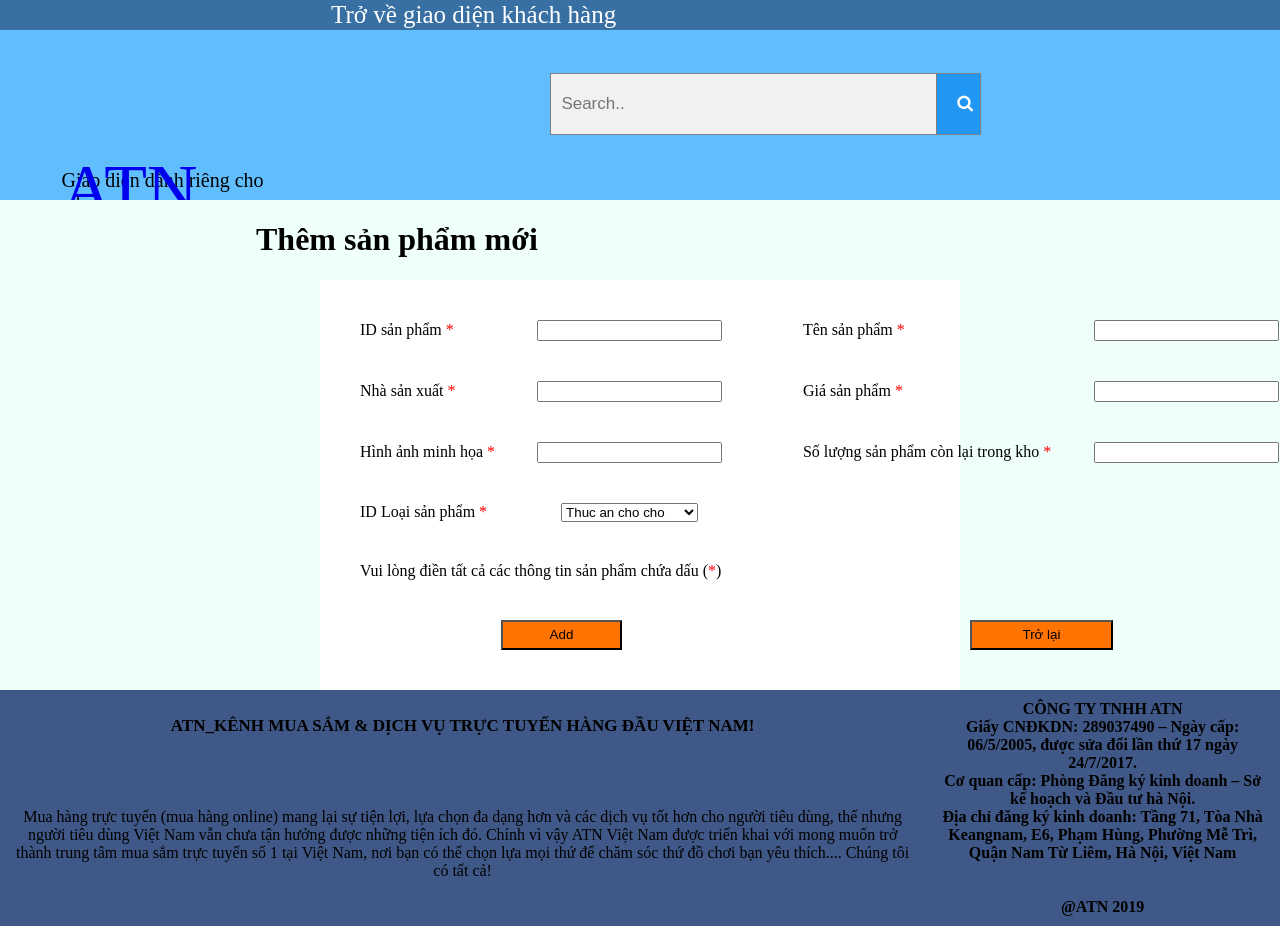
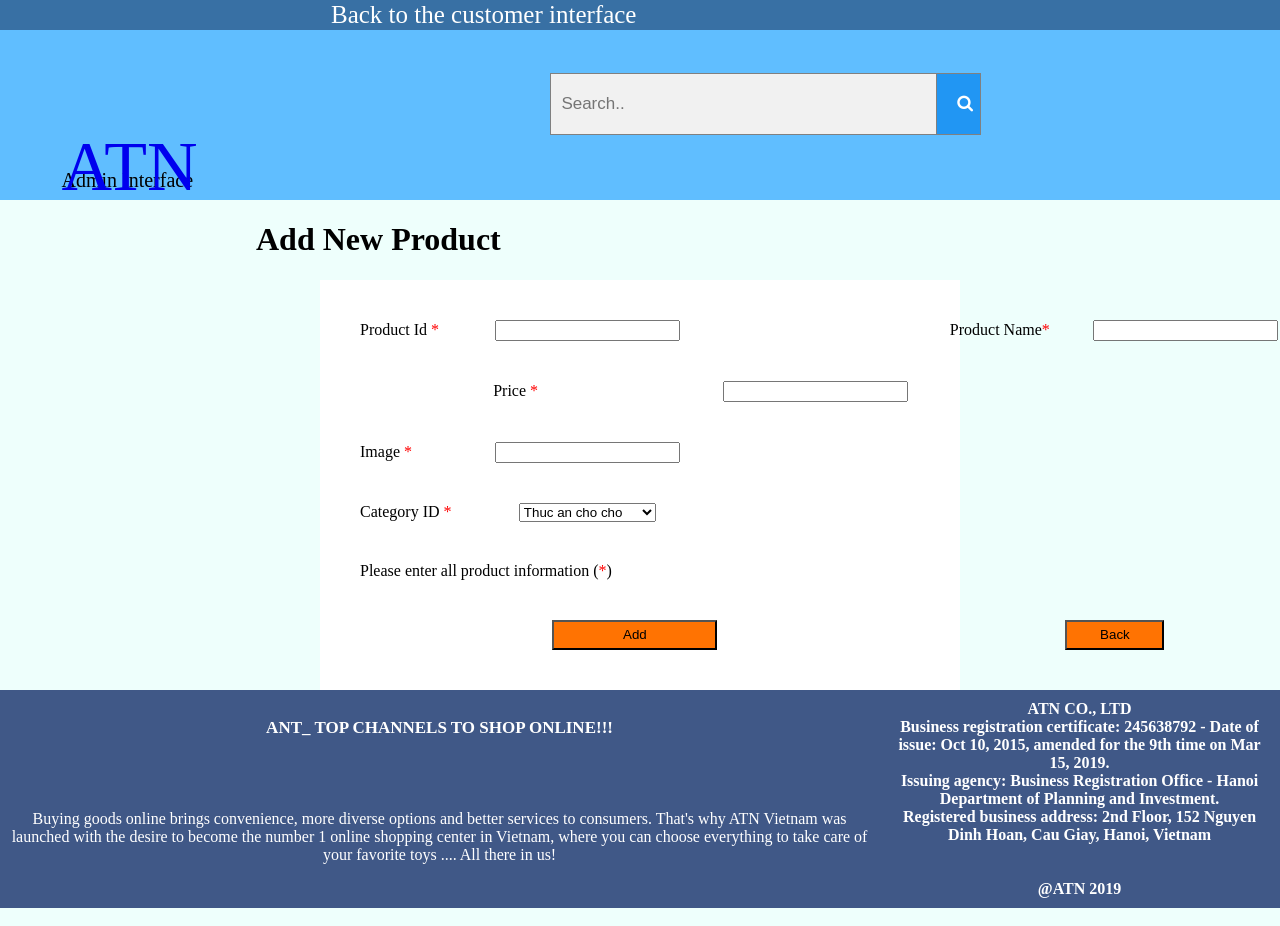
Before and after one commit to mrvictory1509/123, a PHP site: page /add.php in a window 1280 px wide. Run offline with PHP 8.4, Linux system fonts and the light colour scheme; data comes from the database, SQL or seed files in the repository.

Commit message:
Update add.php

```diff
--- a/add.php
+++ b/add.php
@@ -1,7 +1,7 @@
 <!DOCTYPE html>
 <html>
 <head>
-	<title>Sửa đổi thông tin sản phẩm</title>
+	<title>Edit Information Product</title>
 	<meta charset="utf-8">
 	<link rel="stylesheet" href="style.css">
 	<link rel="stylesheet" href="https://cdnjs.cloudflare.com/ajax/libs/font-awesome/4.7.0/css/font-awesome.min.css">
@@ -10,12 +10,12 @@
 	<div class="header">
 		<div class="nava">
 			<ul>
-				<li><a href="https://designweb.herokuapp.com/ATN.php">Trở về giao diện khách hàng</a></li>
+				<li><a href="https://designweb.herokuapp.com/ATN.php">Back to the customer interface</a></li>
 			</ul>
 		</div>
 		<div class="banner">
 		 		<div class="Home">
-		 			<p>Giao diện dành riêng cho admin</p>
+		 			<p>Admin Interface</p>
 					<a href="https://designweb.herokuapp.com/ATN.php">ATN Shop</a>
 				</div>
 				<div class="Search">
@@ -31,16 +31,13 @@
 	<div class="main">
 		<div >
 			<div   style="width:60%; margin: auto;" >
-				<h1>Thêm sản phẩm mới</h1>
+				<h1>Add New Product</h1>
 			</div>
 				<?php
 					require_once('./ATNconnector.php');
 					if(isset($_POST['Productid']))
 					{
-						//Lấy dữ liệu gửi lên
-
 						$ID = $_POST['Productid'];
-						// insert dữ liệu
 						$Images = $_POST['Images'];
 						$Manufacturer = $_POST['Manufacturer'];
 						$Productname = $_POST['Productname'];
@@ -60,37 +57,30 @@
 							$message = "Product add";
 							echo "<script type='text/javascript'>alert('$message');</script>";
 						}
-
 					}
 					 ?>
-
 			<div  class="dangky2">
 				<form action="admin.php" method="POST">
 	 				<table  cellspacing="40" cellpadding="0" >
 	 					<tr>
-	 						<td>ID sản phẩm <SPAN style="color: red">*</SPAN></td>
+	 						<td>Product Id <SPAN style="color: red">*</SPAN></td>
 	 						<th><input type="text" name="Productid" required></th>
 	 						<th></th>
-	 						<td>Tên sản phẩm <SPAN style="color: red">*</SPAN></td>
+	 						<td>Product Name<SPAN style="color: red">*</SPAN></td>
 	 						<th><input type="text" name="Productname" required></th>
 	 					</tr>
 	 					<tr>
-	 						<td>Nhà sản xuất <SPAN style="color: red">*</SPAN></td>
-	 						<th><input type="text" name="Manufacturer" required></th>
 	 						<th></th>
-	 						<td>Giá sản phẩm <SPAN style="color: red">*</SPAN></td>
+	 						<td>Price <SPAN style="color: red">*</SPAN></td>
 	 						<th><input type="text" name="Unitprice" required></th>
 	 					</tr>
 	 					<tr>
-	 						<td>Hình ảnh minh họa <SPAN style="color: red">*</SPAN></td>
+	 						<td>Image <SPAN style="color: red">*</SPAN></td>
 	 						<th><input type="text" name="Images" required></th>
 	 						<th></th>
-	 						<td>Số lượng sản phẩm còn lại trong kho <SPAN style="color: red">*</SPAN></td>
-	 						<th><input type="text" name="Stock" required></th>
 	 					</tr>
-
 	 					<tr>
-	 						<td>ID Loại sản phẩm <SPAN style="color: red">*</SPAN></td>
+	 						<td>Category ID <SPAN style="color: red">*</SPAN></td>
 	 						<th><select name="Categoryid" >
 								<?php
 									$conn = new ATNconnector();
@@ -106,34 +96,32 @@
 								</select>
 	 						</th>
 	 					</tr>
-	 					<tr><td colspan="5" > Vui lòng điền tất cả các thông tin sản phẩm chứa dấu (<SPAN style="color: red">*</SPAN>)</td></tr>
+	 					<tr><td colspan="5" > Please enter all product information (<SPAN style="color: red">*</SPAN>)</td></tr>
 	 					<tr>
 	 						<th colspan="3" > <input type="submit" value="Add" style=" background-color: #FF7302; text-decoration-color: #FFFFFF; width:30%; height: 30px" ></th>
-	 						<th colspan="2" > <a href="https://designweb.herokuapp.com/admin.php"><input type="button" value="Trở lại" style=" background-color: #FF7302; text-decoration-color: #FFFFFF; width:30%; height: 30px"></a></th>
+	 						<th colspan="2" > <a href="https://designweb.herokuapp.com/admin.php"><input type="button" value="Back" style=" background-color: #FF7302; text-decoration-color: #FFFFFF; width:30%; height: 30px"></a></th>
 	 					</tr>
 	 				</table>
 	 				</form>
 			</div>
-
 		</div>
 	</div>
 	<div class="footer">
 		<table  cellspacing="0" cellpadding="10" width= 100% align="center" >
 			<tr >
-			<th style="font-size: 17px" >ATN_KÊNH MUA SẮM & DỊCH VỤ TRỰC TUYẾN HÀNG ĐẦU VIỆT NAM!</th>
-			<th  rowspan="2" > CÔNG TY TNHH ATN <br>
- 													 Giấy CNĐKDN: 289037490 – Ngày cấp: 06/5/2005, được sửa đổi lần thứ 17 ngày 24/7/2017. <br>
- 													Cơ quan cấp: Phòng Đăng ký kinh doanh – Sở kế hoạch và Đầu tư hà Nội. <br>
- 													Địa chỉ đăng ký kinh doanh: Tầng 71, Tòa Nhà Keangnam, E6, Phạm Hùng, Phường Mễ Trì, Quận Nam Từ Liêm, Hà Nội, Việt Nam <br>  <br><br>    @ATN 2019
+			<th style="font-size: 17px; color:#FFFFFF"  >ANT_ TOP CHANNELS TO SHOP ONLINE!!!</th>
+			<th  rowspan="2" style=" color:#FFFFFF" > ATN CO., LTD <br>
+ 													Business registration certificate: 245638792 - Date of issue: Oct 10, 2015, amended for the 9th time on Mar 15, 2019.<br>
+ 													Issuing agency: Business Registration Office - Hanoi Department of Planning and Investment.  <br>
+ 													Registered business address: 2nd Floor, 152 Nguyen Dinh Hoan, Cau Giay, Hanoi, Vietnam  <br>  <br><br>    @ATN 2019
  			</th>
 			</tr>
 			<tr >
-				<td ><div align="center" style="padding-top:0%, width= 20px" >
-
-				</style>Mua hàng trực tuyến (mua hàng online) mang lại sự tiện lợi, lựa chọn đa dạng hơn và các dịch vụ tốt hơn cho người tiêu dùng, thế nhưng người tiêu dùng Việt Nam vẫn chưa tận hưởng được những tiện ích đó. Chính vì vậy ATN Việt Nam được triển khai với mong muốn trở thành trung tâm mua sắm trực tuyến số 1 tại Việt Nam, nơi bạn có thể chọn lựa mọi thứ để chăm sóc thứ đồ chơi bạn yêu thích.... Chúng tôi có tất cả!</div></td>
-
+				<td ><div align="center" style="padding-top:0%, width= 20px; color:#FFFFFF" >
+				</style>Buying goods online brings convenience, more diverse options and better services to consumers. That's why ATN Vietnam was launched with the desire to become the number 1 online shopping center in Vietnam, where you can choose everything to take care of your favorite toys .... All there in us!</div></td>
 			</tr>
 		</table>
 	</div>
+
 </body>
 </html>
```
